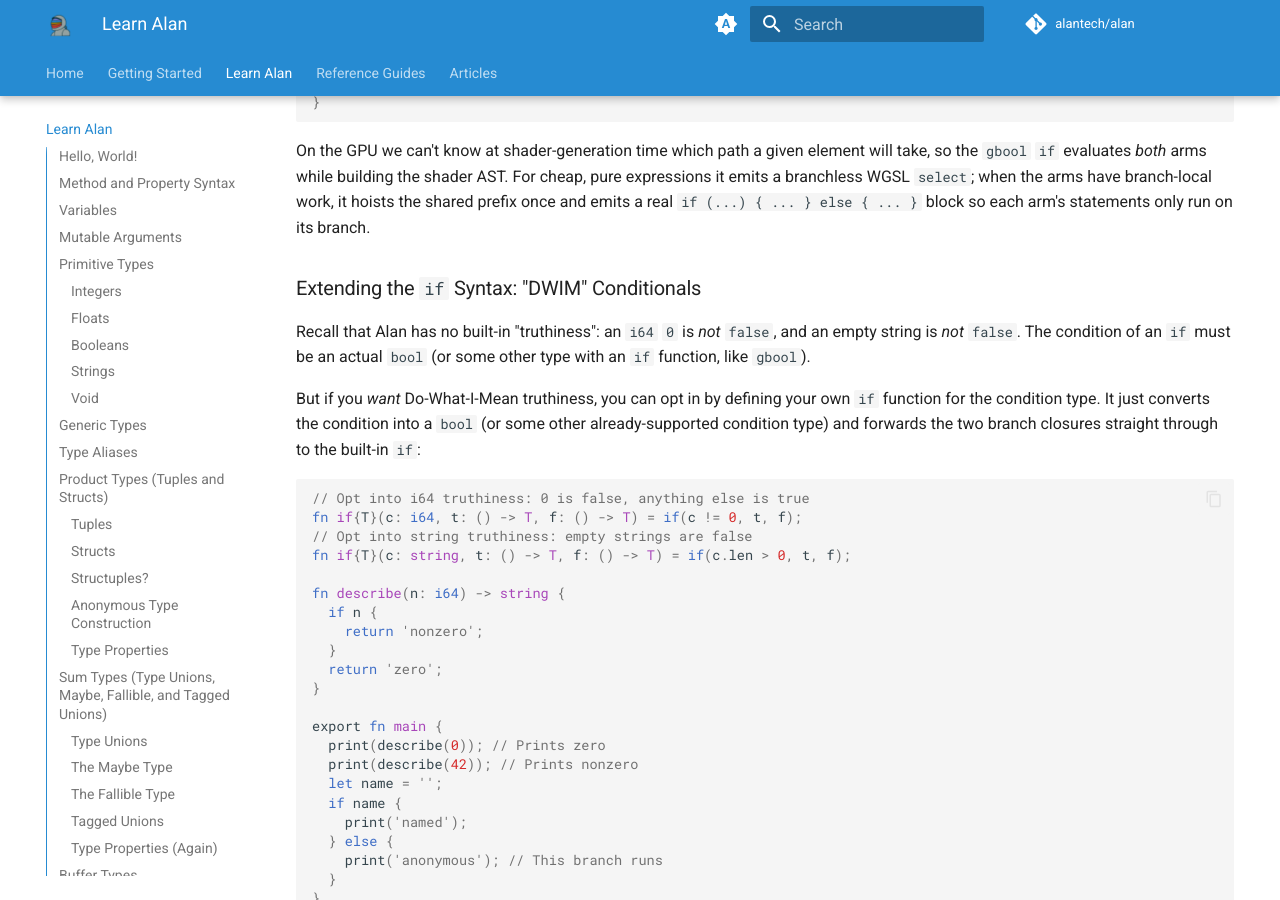
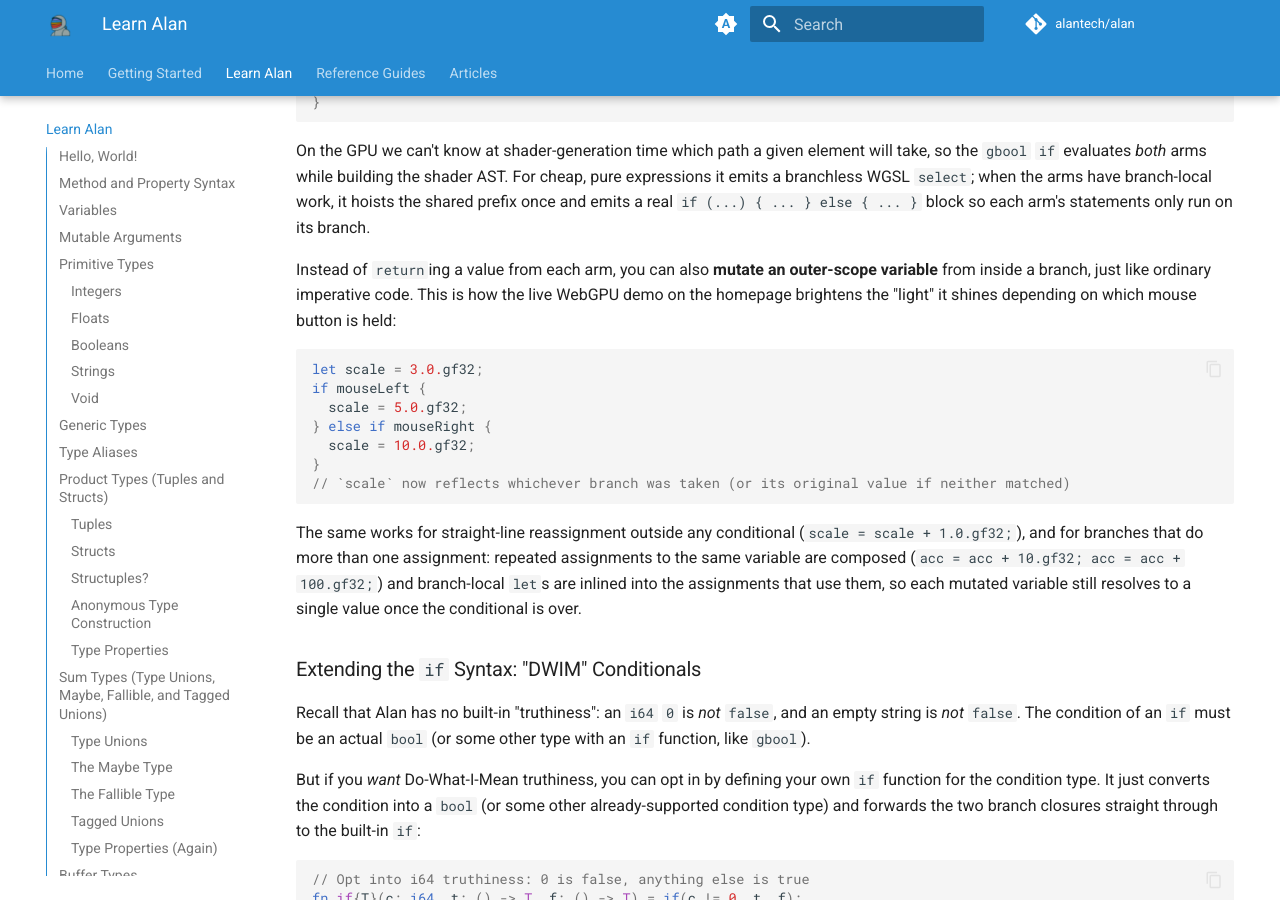
Before and after one commit to alantech/alanlang-docs, an MkDocs documentation site: the page built from docs/learn_alan/index.md, in a window 1280 px wide and 900 px high, scrolled down 37107 px. Built offline with MkDocs 1.6.1 and Material for MkDocs 9.7.7, drawn with Linux system fonts in a browser that asks for light colours; plug-ins that fetch from the network failed and are left out; comment, search, counter and statistics services are not loaded.

Commit message:
Add documentation on the mouse button inputs (#114)

````diff
--- a/docs/learn_alan/index.md
+++ b/docs/learn_alan/index.md
@@ -1546,6 +1546,20 @@
 ```
 
 On the GPU we can't know at shader-generation time which path a given element will take, so the `gbool` `if` evaluates *both* arms while building the shader AST. For cheap, pure expressions it emits a branchless WGSL `select`; when the arms have branch-local work, it hoists the shared prefix once and emits a real `if (...) { ... } else { ... }` block so each arm's statements only run on its branch.
+
+Instead of `return`ing a value from each arm, you can also **mutate an outer-scope variable** from inside a branch, just like ordinary imperative code. This is how the live WebGPU demo on the homepage brightens the "light" it shines depending on which mouse button is held:
+
+```rs
+let scale = 3.0.gf32;
+if mouseLeft {
+  scale = 5.0.gf32;
+} else if mouseRight {
+  scale = 10.0.gf32;
+}
+// `scale` now reflects whichever branch was taken (or its original value if neither matched)
+```
+
+The same works for straight-line reassignment outside any conditional (`scale = scale + 1.0.gf32;`), and for branches that do more than one assignment: repeated assignments to the same variable are composed (`acc = acc + 10.gf32; acc = acc + 100.gf32;`) and branch-local `let`s are inlined into the assignments that use them, so each mutated variable still resolves to a single value once the conditional is over.
 
 ### Extending the `if` Syntax: "DWIM" Conditionals
 
````
Also changed, not shown: docs/built_ins.md (+5 -0 lines).
